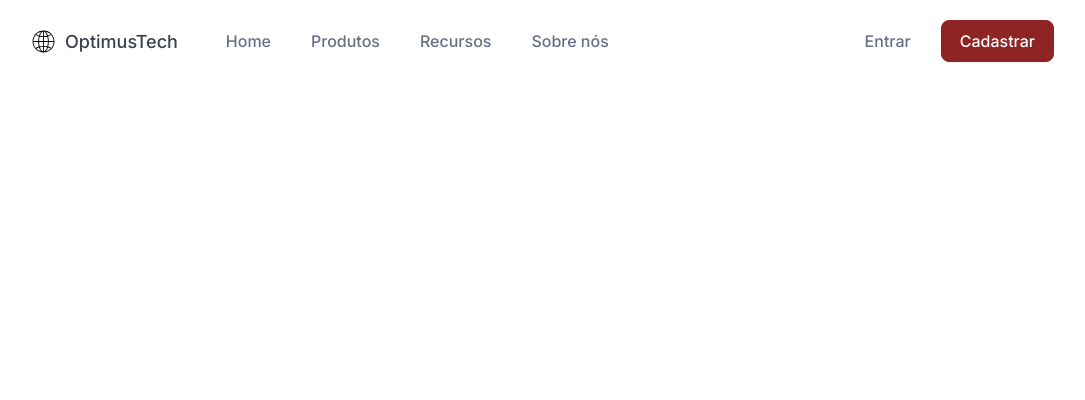
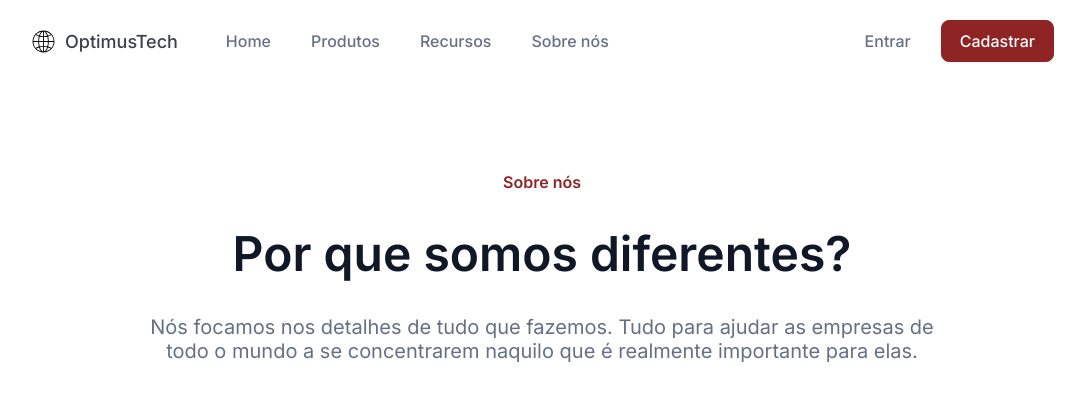
Before and after one commit to LucsFigueiredo/7DaysOfCode, a plain HTML site: page HTML e CSS/index.html in a window 1280 px wide. Shown: the whole page, without its empty margins (98-1183 px from the left). Drawn offline with Linux system fonts and the light colour scheme.

Commit message:
HTML e CSS dia 2

```diff
--- a/HTML e CSS/index.html
+++ b/HTML e CSS/index.html
@@ -31,5 +31,10 @@
             </div>
         </div>
     </header>
+    <div class="sobre">
+        <span>Sobre nós</span>
+        <h1>Por que somos diferentes?</h1>
+        <p>Nós focamos nos detalhes de tudo que fazemos. Tudo para ajudar as empresas de <br> todo o mundo a se concentrarem naquilo que é realmente importante para elas.</p>
+    </div>
 </body>
 </html>
--- a/HTML e CSS/style.css
+++ b/HTML e CSS/style.css
@@ -1,4 +1,9 @@
 @import url('https://fonts.googleapis.com/css2?family=Inter:wght@400;500;600&display=swap');
+
+:root {
+    --text-color: #667085;
+    --main-color: #8E2424;
+  }
 
 body {
     margin: 0;
@@ -27,7 +32,7 @@ a {
 
 .btnLogo img {
     height: 27px;
-    color: #8E2424;
+    color: var(--main-color);
 }
 
 .logo {
@@ -49,7 +54,7 @@ a {
 }
 
 .btnPaginas {
-    color: #667085;
+    color: var(--text-color);
 }
 
 .blank {
@@ -61,7 +66,7 @@ a {
     font-family: "inter";
     font-weight: 500;
     font-size: 16px;
-    color: #667085;
+    color: var(--text-color);
     display: flex;
     flex-direction: row;
     align-items: center;
@@ -80,7 +85,7 @@ a {
 }
 
 .entrar {
-    color: #667085;
+    color: var(--text-color);
 }
 
 .btnCadastrar {
@@ -91,8 +96,8 @@ a {
     align-items: center;
     padding: 10px 18px;
     gap: 8px;
-    background: #8E2424;
-    border: 1px solid #8E2424;
+    background: var(--main-color);
+    border: 1px solid var(--main-color);
     box-shadow: 0px 1px 2px rgba(16, 24, 40, 0.05);
     border-radius: 8px;
 }
@@ -100,3 +105,30 @@ a {
 .cadastrar {
     color: #FFFFFF;
 }
+
+.sobre {
+    font-family: "inter";
+}
+
+.sobre span{
+    display: block;
+    text-align: center;
+    color: var(--main-color);
+    font-weight: 600;
+    font-size: 16px;
+    margin-top: 90px;
+}
+
+.sobre h1{
+    text-align: center;
+    color: #101828;
+    font-weight: 600;
+    font-size: 48px;
+}
+
+.sobre p{
+    text-align: center;
+    color: var(--text-color);
+    font-weight: 400;
+    font-size: 20px;
+}
```
